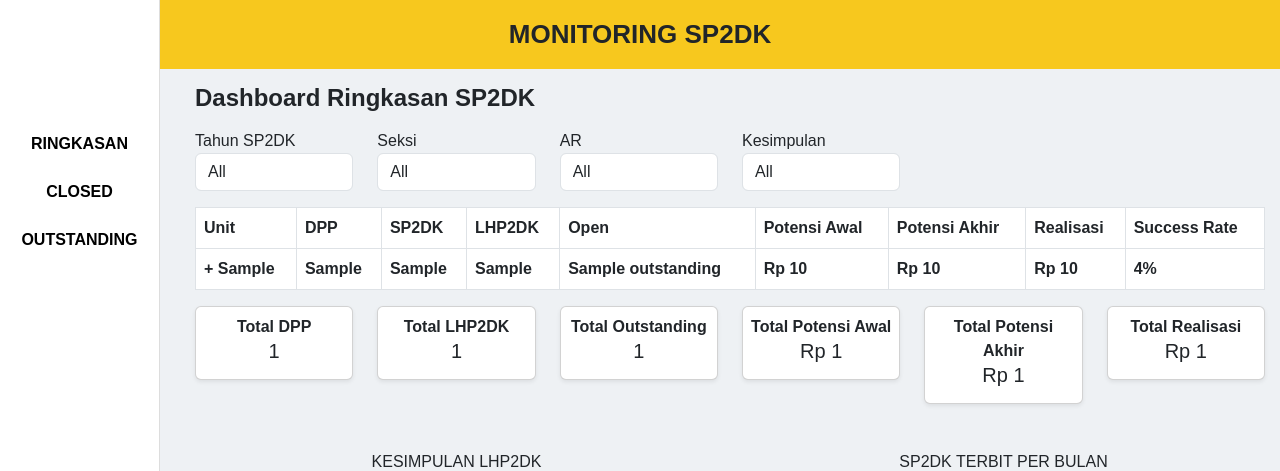
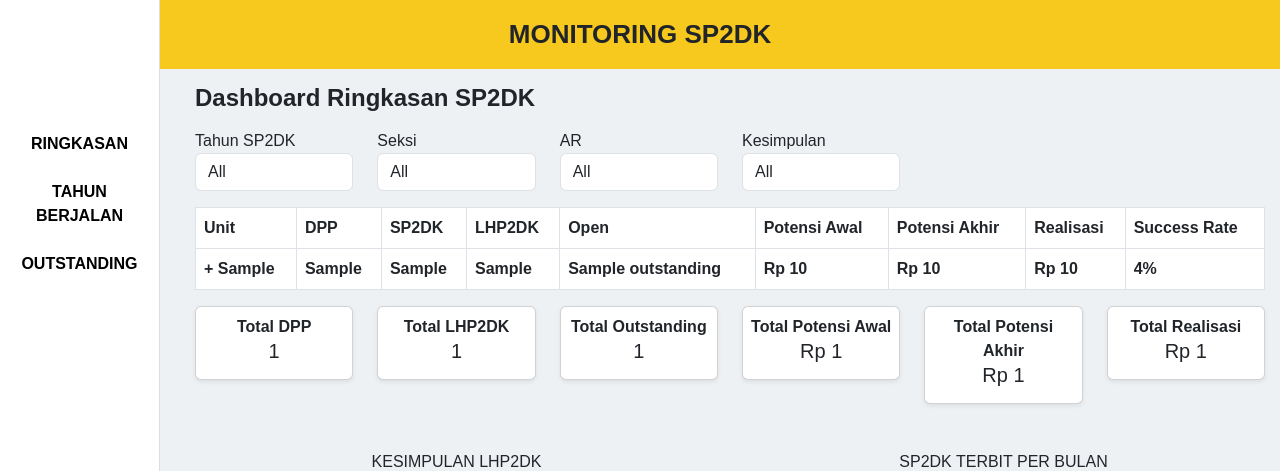
Before and after one commit to ulion-debug/monitoring-sp2dk, a Django app: template dashboard/templates/dashboard/index.html in a window 1280 px wide. Shown: the top 471 px of the page. Run offline with Django 5.2, Linux system fonts and the light colour scheme; the template is opened without the code that fills it: most values are stand-ins (such as "Sample title", 1, 10 or a date in 2020).

Commit message:
Update Progress Revisi

```diff
--- a/dashboard/templates/dashboard/base.html
+++ b/dashboard/templates/dashboard/base.html
@@ -76,7 +76,7 @@ body{
 
     <a href="/sp2dk-closed/" style="text-decoration:none; color:black">
         <div class="sidebar-item {% if menu == 'closed' %}active{% endif %}">
-            CLOSED
+            TAHUN BERJALAN
         </div>
     </a>
 
```
